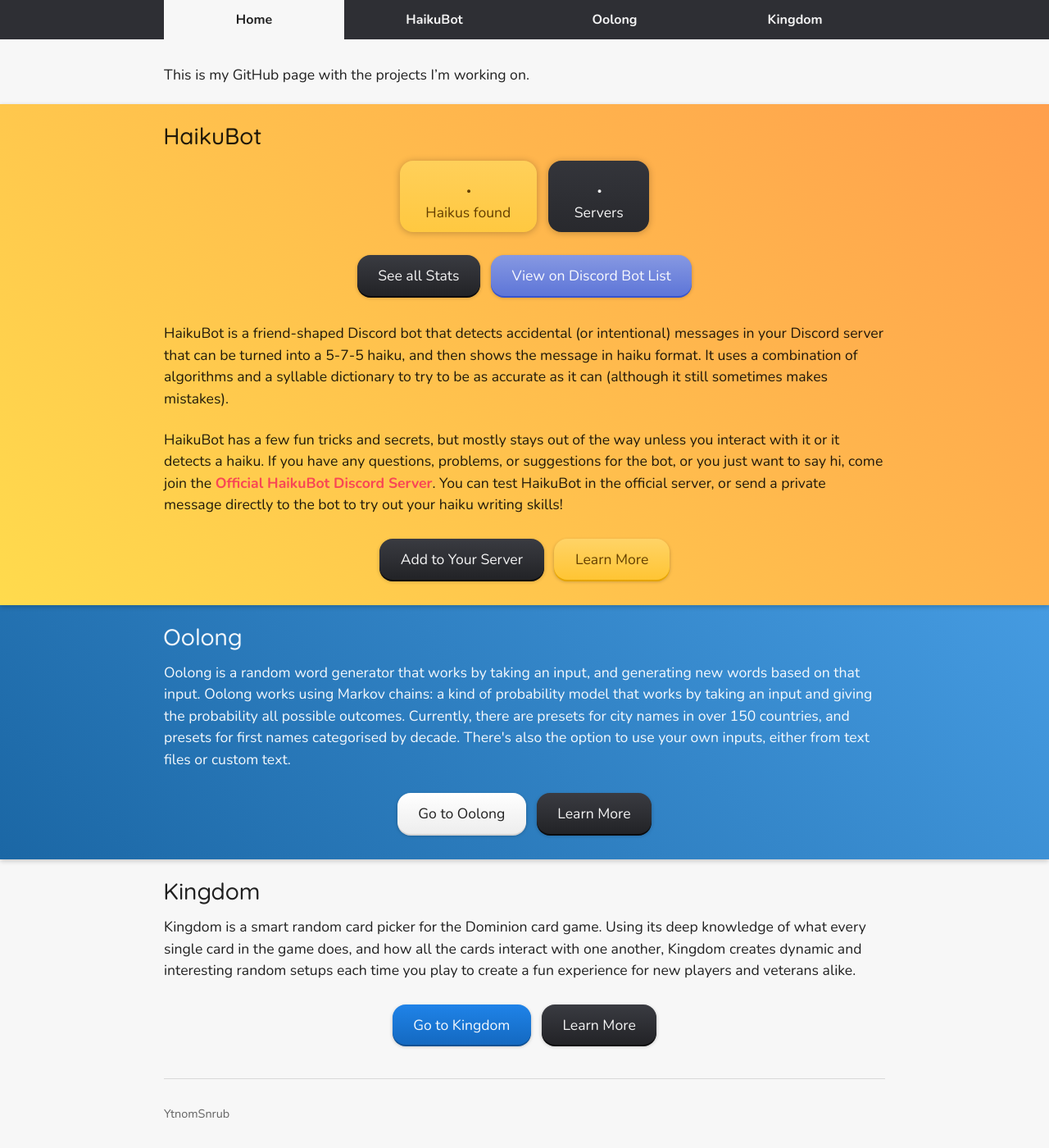
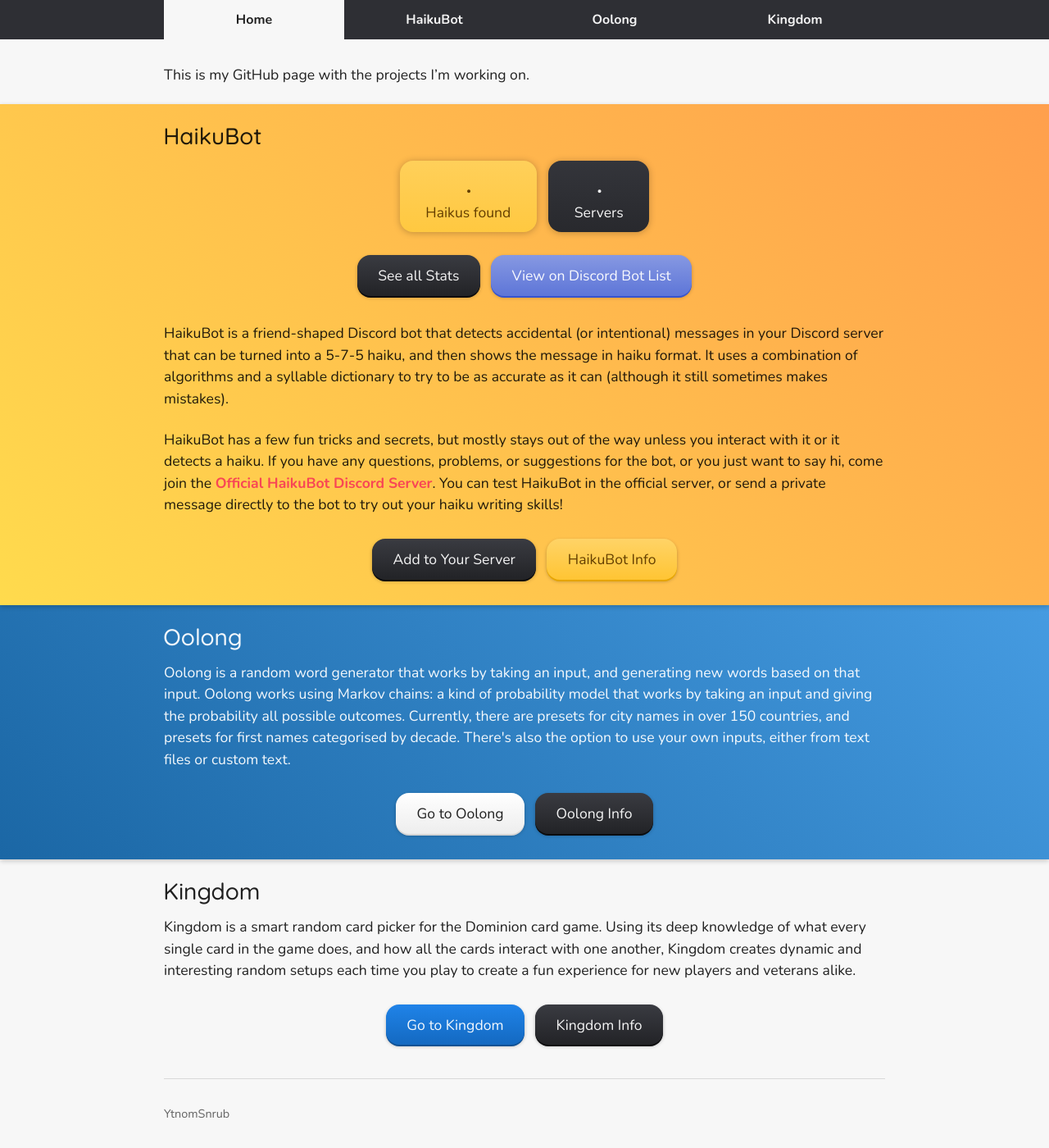
Before and after one commit to YtnomSnrub/ytnomsnrub.github.io, a Jekyll site: the page built from index.md, in a window 1280 px wide and 1400 px high, scrolled down 394 px. Shown: the whole window at 82% size. Built offline with Jekyll 4.4.1, drawn with Linux system fonts in a browser that asks for light colours; nearby versions of some CDN libraries; our own code applies the rules of GitHub Pages for plain Markdown files.

Commit message:
Added descriptive link text

```diff
--- a/_includes/content/haikubot-info.html
+++ b/_includes/content/haikubot-info.html
@@ -37,7 +37,7 @@
         </a>
         {% if include.show_page_link %}
         <a class="button button-haiku" href="/haikubot/">
-            <span class="button-inner">Learn More</span>
+            <span class="button-inner">HaikuBot Info</span>
         </a>
         {% endif %}
     </div>
--- a/_includes/content/kingdom-info.html
+++ b/_includes/content/kingdom-info.html
@@ -15,7 +15,7 @@
         </a>
         {% if include.show_page_link %}
         <a class="button" href="/info/kingdom/">
-            <span class="button-inner">Learn More</span>
+            <span class="button-inner">Kingdom Info</span>
         </a>
         {% endif %}
     </div>
--- a/_includes/content/oolong-info.html
+++ b/_includes/content/oolong-info.html
@@ -16,7 +16,7 @@
         </a>
         {% if include.show_page_link %}
         <a class="button" href="/info/oolong">
-            <span class="button-inner">Learn More</span>
+            <span class="button-inner">Oolong Info</span>
         </a>
         {% endif %}
     </div>
```
